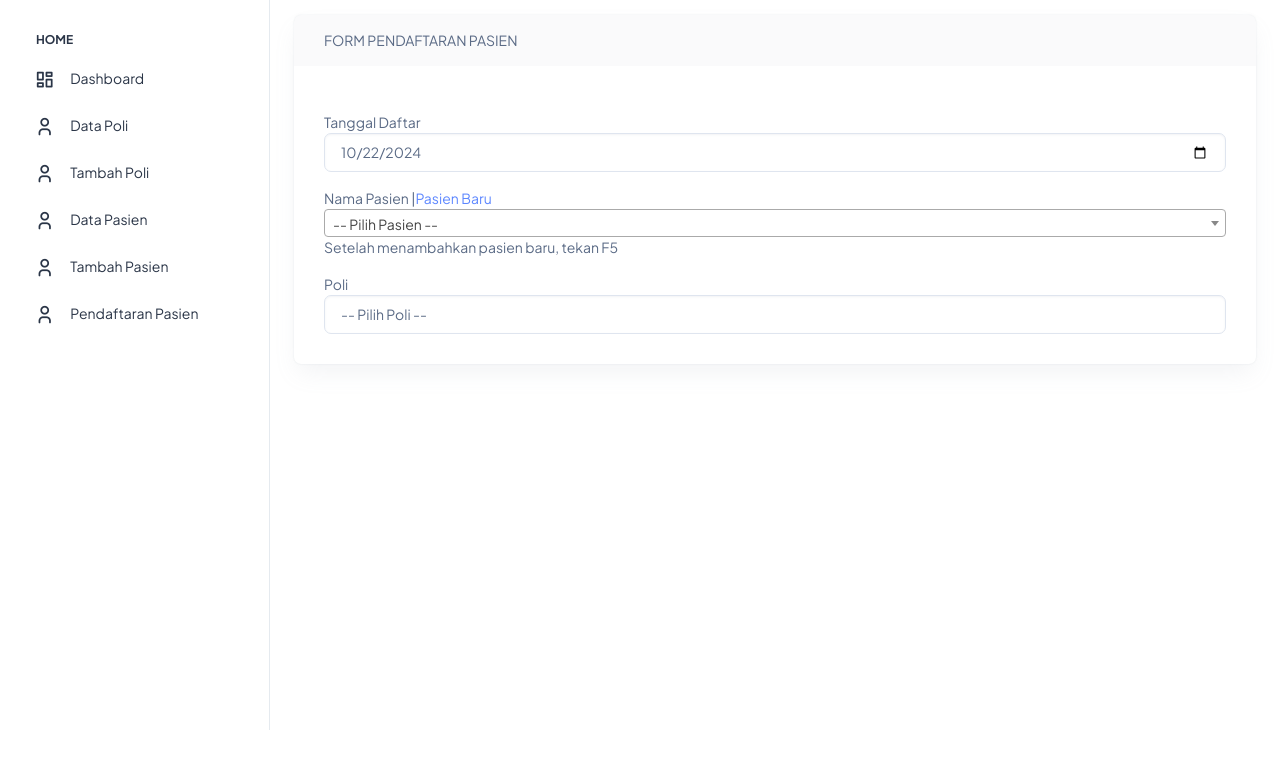
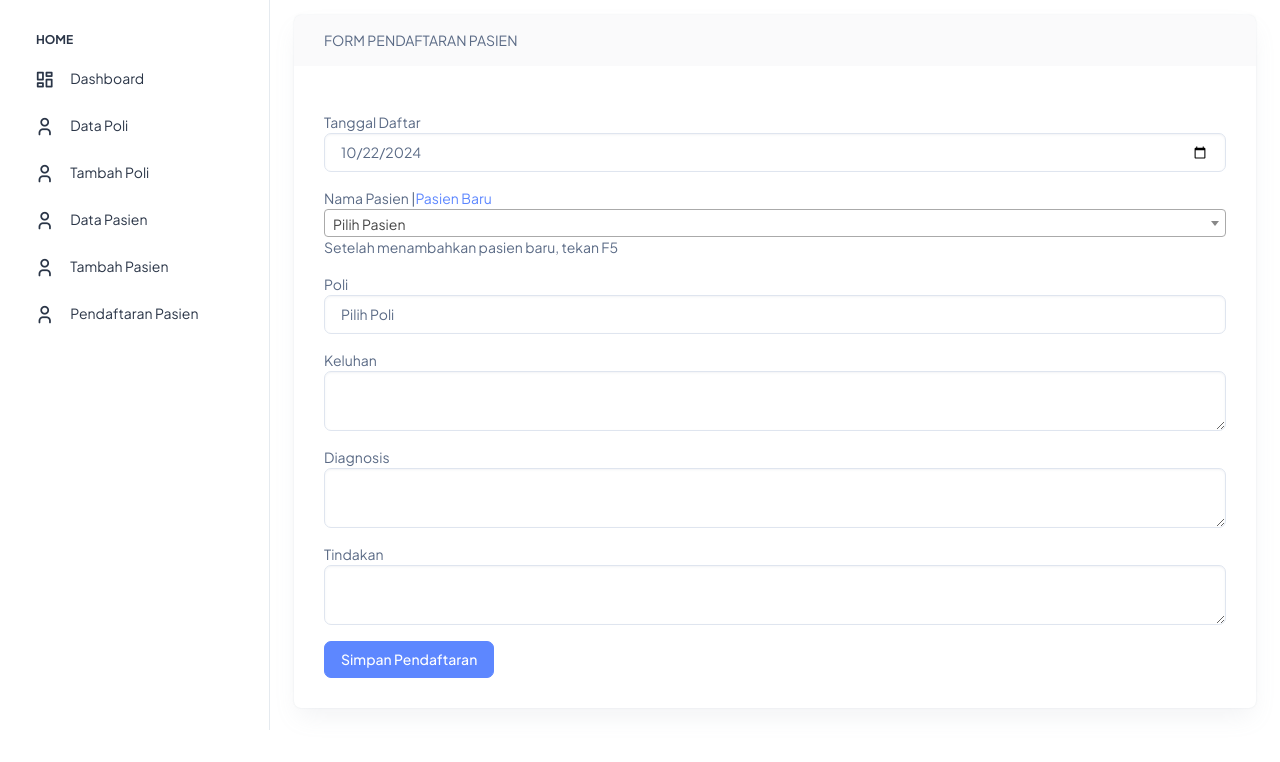
Before and after one commit to RestianaPratiwi/klinikmedikaprima, a Laravel app: page /daftar/create in a window 1280 px wide. Shown: the part 70-832 px from the top of the page. Before the commit the page ends 800 px from the top, so only its background shows below. Run offline with Laravel 12, Linux system fonts and the light colour scheme; a user stored in the database is signed in; tables that the repository leaves empty hold one stand-in row (values such as "Sample post"); parts of the project's set-up code (start-up, migrations or seed data) failed here and were passed over; some libraries are stand-ins or nearby versions.

Commit message:
penyelesaian pendaftaran

```diff
--- a/app/Http/Controllers/DaftarController.php
+++ b/app/Http/Controllers/DaftarController.php
@@ -5,6 +5,7 @@ namespace App\Http\Controllers;
 use App\Models\Daftar;
 use App\Http\Requests\StoreDaftarRequest;
 use App\Http\Requests\UpdateDaftarRequest;
+use Illuminate\Http\Request;
 
 class DaftarController extends Controller
 {
@@ -23,22 +24,28 @@ class DaftarController extends Controller
     public function create()
     {
         $data['listPasien'] = \App\Models\Pasien::orderBy('nama', 'asc')->get();
-        $data['listPoli'] = [
-            'Poli Umum' => 'Poli Umum',
-            'Poli Gigi' => 'Poli Gigi',
-            'Poli Kandungan' => 'Poli Kandungan',
-            'Poli Anak' => 'Poli Anak',
-            'Poli Mata' => 'Poli Mata',
-        ];
+        $data['listPoli'] = \App\Models\Poli::orderBy('nama_poli', 'asc')->get();
         return view('daftar_create', $data);
     }
 
     /**
      * Store a newly created resource in storage.
      */
-    public function store(StoreDaftarRequest $request)
+    public function store(Request $request)
     {
-        //
+        $requestData = $request->validate([
+            'pasien_id' => 'required',
+            'tanggal_daftar' => 'required',
+            'poli_id' => 'required',
+            'keluhan' => 'required',
+            'diagnosis' => 'nullable',
+            'tindakan' => 'nullable'
+        ]);
+        $daftar = new Daftar();
+        $daftar->fill($requestData);
+        $daftar->save();
+        flash('Data berhasil disimpan')->success();
+        return back();
     }
 
     /**
--- a/resources/views/daftar_create.blade.php
+++ b/resources/views/daftar_create.blade.php
@@ -18,7 +18,7 @@
                 |<a href="/pasien/create" target="blank">Pasien Baru</a>
             </label>
             <select name="pasien_id" class="form-control select2">
-                <option value="">-- Pilih Pasien --</option>
+                <option value=""> Pilih Pasien </option>
                 @foreach ($listPasien as $item)
                     <option value="{{ $item->id }}" @selected(old('pasien_id') == $item->id)>
                         {{ $item->no_pasien }} - {{ $item->nama }}
@@ -31,16 +31,34 @@
             </div>
         </div>
         <div class="form-group mt-3">
-            <label for="poli">Poli</label>
-            <select name="poli" class="form-control">
-                <option value="">-- Pilih Poli --</option>
-                @foreach ($listPoli as $key => $val)
-                    <option value="{{ $key }}" @selected(old('poli') == $key)>{{ $val }}
+            <label for="poli_id">Poli</label>
+            <select name="poli_id" class="form-control">
+                <option value=""> Pilih Poli </option>
+                @foreach ($listPoli as $itemPoli)
+                    <option value="{{ $itemPoli->id }}" @selected(old('poli_id') == $itemPoli->id)>
+                    {{ $itemPoli->nama_poli }} -  {{ $itemPoli->biaya_konsultasi }}
                     </option>
                 @endforeach
             </select>
-                <span class="text-danger">{{ $errors->first('poli') }}</span>
+                <span class="text-danger">{{ $errors->first('poli_id') }}</span>
         </div>
+        <div class="form-group mt-3 mb-3">
+            <label for="keluhan">Keluhan</label>
+            <textarea for="keluhan" rows="2" class="form-control">{{ old('keluhan') }}</textarea>
+            <span class="text-danger">{{ $errors->first('keluhan') }}</span>
+        </div>
+         <div class="form-group mt-3 mb-3">
+            <label for="diagnosis">Diagnosis</label>
+            <textarea for="diagnosis" rows="2" class="form-control">{{ old('diagnosis') }}</textarea>
+            <span class="text-danger">{{ $errors->first('diagnosis') }}</span>
+        </div>
+         <div class="form-group mt-3 mb-3">
+            <label for="tindakan">Tindakan</label>
+            <textarea for="tindakan" rows="2" class="form-control">{{ old('tindakan') }}</textarea>
+            <span class="text-danger">{{ $errors->first('tindakan') }}</span>
+        </div>
+
+        <button type="submit" class="btn btn-primary">Simpan Pendaftaran</button>
 
         </form>
     </div>
```
Also changed, not shown: database/migrations/2024_10_21_103058_rename_poli_to_poli_id.php (added).
